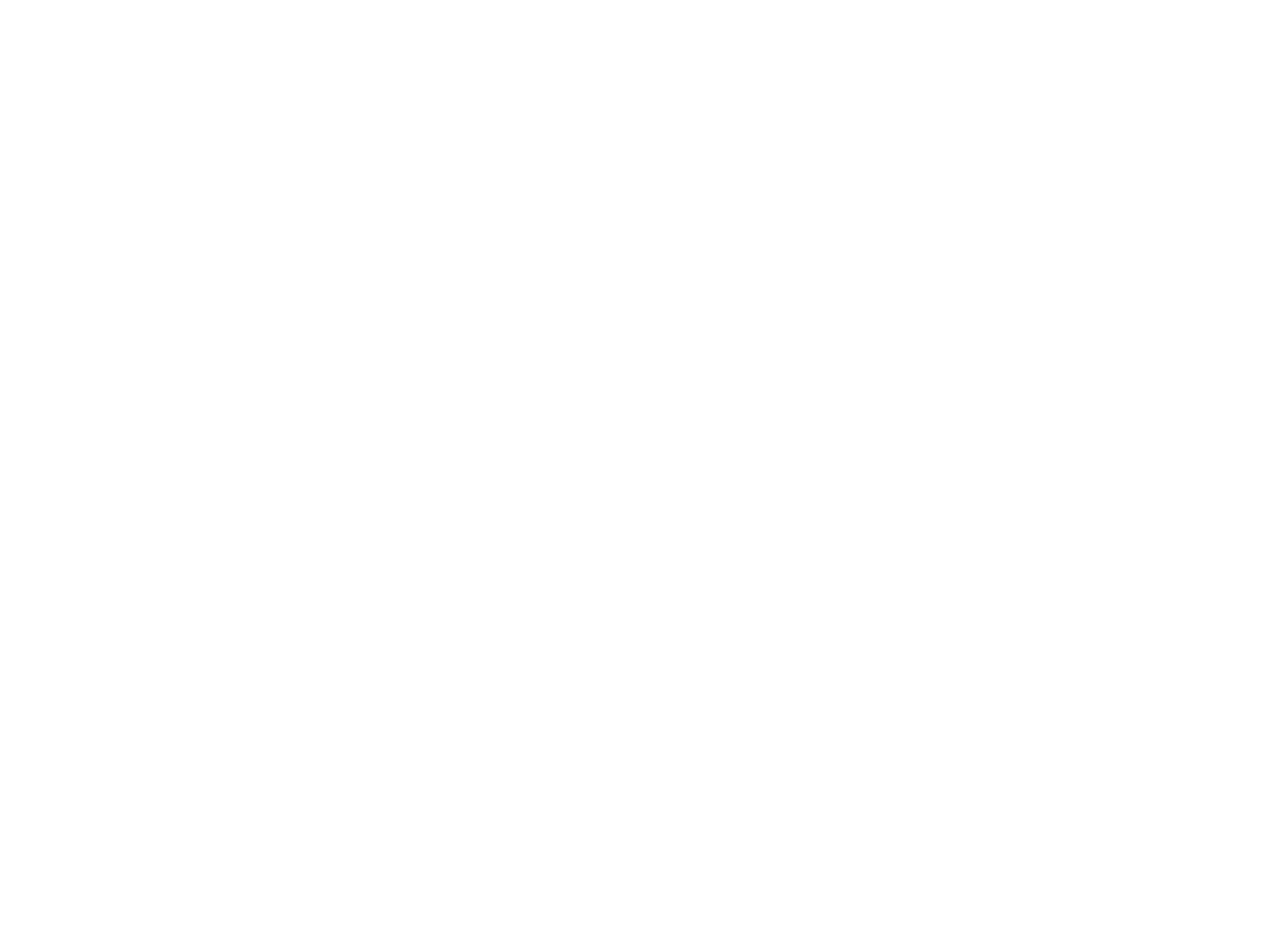
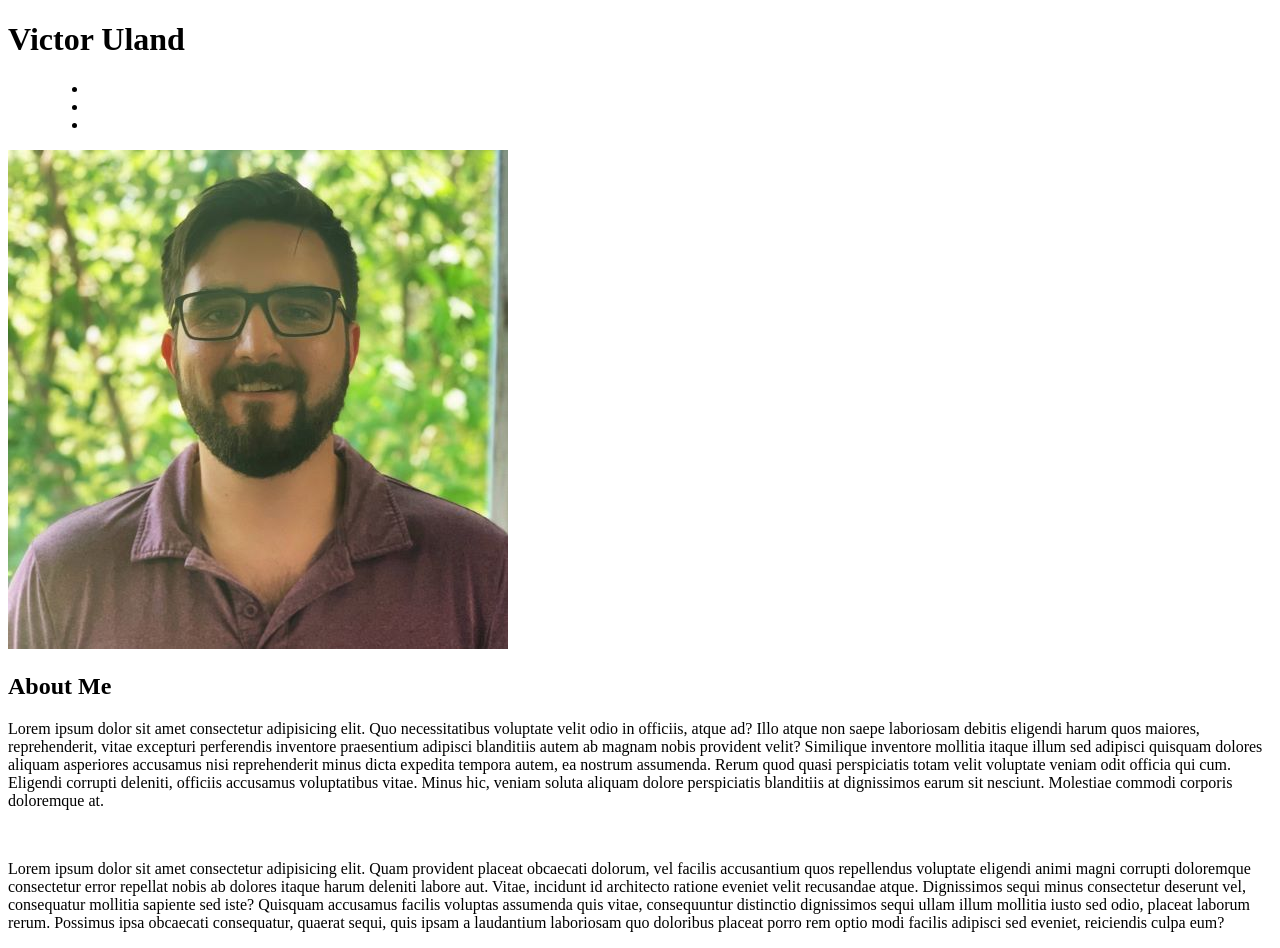
Before and after one commit to vuduland/01-Basic_Portfolio, a plain HTML site: page index.html in a window 1280 px wide. Before the commit the page ends 800 px from the top, so only its background shows below. Drawn offline with Linux system fonts and the light colour scheme.

Commit message:
added basic html to index; imported headshot; linked index.html, portfolio.html, and contact.html

```diff
--- a/index.html
+++ b/index.html
@@ -1,12 +1,49 @@
-<!-- 7. The content for the `index.html` should be unique to **you**.
+<!DOCTYPE html>
+<html>
 
-   * Write a paragraph or two about yourself. Make it fun, show your personality!
-   * The main logo where it says "Your Name" should say your name. This may make the logo section smaller or wider depending on how long your name is—that is fine and expected.
-   * Add, commit, and push your code to GitHub often, especially when you complete a page.
+   <head>
 
-8. After all of your HTML is written, you can begin styling your pages using the `style.css` file you created.
+      <title>About Me</title>
+      <meta name="basic-portfolio" content="portfolio">
+      <meta name="full-stack; web developer; portfolio" content="about me; portfolio; contact">
+   </head>
+   <header>
+      <h1>Victor Uland</h1>
+      <menu type="toolbar">
+         <button:link>
+            <ul>
+               <li><link rel="refresh" href="./index.html"></li>
+               <li><link rel="portfolio" href="./portfolio.html"></li>
+               <li><link rel="contact" href="./contact.html"></li>
+            </ul>
+         </button:link>
+      </menu>
+      <img src="./assets/images/headshot.jpg" alt="Victor Uland">
+   </header>
 
-   * Be sure to [validate your html](https://validator.w3.org/#validate_by_input).
-   * Consult the specs below these instructions for advice on styling your CSS files.
+   <body>
+      <div>
+         <h2>About Me</h2>
+      </div>
+      <p>Lorem ipsum dolor sit amet consectetur adipisicing elit. Quo necessitatibus voluptate velit odio in officiis,
+         atque ad? Illo atque non saepe laboriosam debitis eligendi harum quos maiores, reprehenderit, vitae excepturi
+         perferendis inventore praesentium adipisci blanditiis autem ab magnam nobis provident velit? Similique
+         inventore mollitia itaque illum sed adipisci quisquam dolores aliquam asperiores accusamus nisi reprehenderit
+         minus dicta expedita tempora autem, ea nostrum assumenda. Rerum quod quasi perspiciatis totam velit voluptate
+         veniam odit officia qui cum. Eligendi corrupti deleniti, officiis accusamus voluptatibus vitae. Minus hic,
+         veniam soluta aliquam dolore perspiciatis blanditiis at dignissimos earum sit nesciunt. Molestiae commodi
+         corporis doloremque at.</p>
+      <br>
+      <p>Lorem ipsum dolor sit amet consectetur adipisicing elit. Quam provident placeat obcaecati dolorum, vel facilis
+         accusantium quos repellendus voluptate eligendi animi magni corrupti doloremque consectetur error repellat
+         nobis ab dolores itaque harum deleniti labore aut. Vitae, incidunt id architecto ratione eveniet velit
+         recusandae atque. Dignissimos sequi minus consectetur deserunt vel, consequatur mollitia sapiente sed iste?
+         Quisquam accusamus facilis voluptas assumenda quis vitae, consequuntur distinctio dignissimos sequi ullam illum
+         mollitia iusto sed odio, placeat laborum rerum. Possimus ipsa obcaecati consequatur, quaerat sequi, quis ipsam
+         a laudantium laboriosam quo doloribus placeat porro rem optio modi facilis adipisci sed eveniet, reiciendis
+         culpa eum?</p>
+      </div>
 
-9. Push your changes to Github. -->
+   </body>
+
+</html>
```
Also changed, not shown: contact.html (added), 1 other file.
